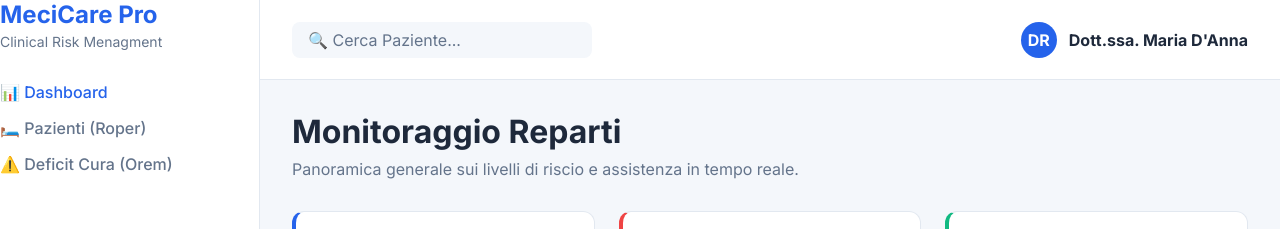
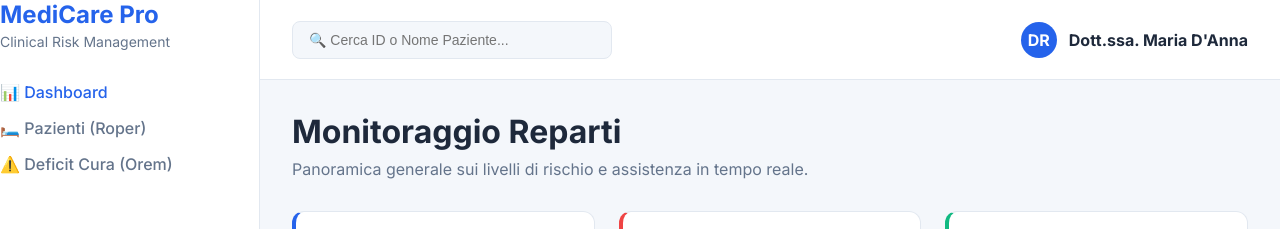
Before and after one commit to GennaroBuonomo/medicare-dashboard, a React (Vite) app: page / in a window 1280 px wide. Shown: the top 229 px of the page. Built offline with nearby package versions, Linux system fonts and the light colour scheme.

Commit message:
Refactor App component: add search functionality and improve UI text

```diff
--- a/src/App.jsx
+++ b/src/App.jsx
@@ -1,7 +1,18 @@
+import { useState } from 'react';
 import data from './data.json';
 import './App.css'
 
 function App() {
+
+  // La "memoria" che conserva le lettere che digitiamo nella barra
+  const [ searchTerm, setSearchTerm ] = useState(''); // <-- QUI C'ERA LA VIRGOLA! Ora c'è il punto e virgola
+
+  //Creiamo una lista dinamica in base a cosa c'è scritto nello stato
+  const filteredPatients = data.patients.filter(patient =>
+    patient.name.toLowerCase().includes(searchTerm.toLowerCase()) ||
+    patient.id.toLowerCase().includes(searchTerm.toLowerCase())
+  );
+
   //Calcoliamo i dati in tempo reale dal JSON
   const totalPatients = data.patients.length;
   const criticalPatients = data.patients.filter(p => p.riskLevel === 'high').length;
@@ -10,13 +21,13 @@ function App() {
   return (
     <div className="dashboard-layout">
 
-         {/* MENU LATERARE */}
+         {/* MENU LATERALE */}
       <aside className="sidebar">
         <h2 style={{ color: '#2563eb', marginBottom: '4px'}}>
-          MeciCare Pro
+          MediCare Pro
         </h2>
         <p style={{ color: '#64748b', fontSize: '14px', marginBottom: '32px' }}>
-          Clinical Risk Menagment
+          Clinical Risk Management
         </p>
 
         <nav style={{ display: 'flex', flexDirection: 'column', gap: '16px', fontWeight: '500' }}>
@@ -25,24 +36,40 @@ function App() {
           <p style={{ color: '#64748b', cursor: 'pointer' }}>⚠️ Deficit Cura (Orem)</p>
         </nav>
       </aside>
+
          {/* BARRA SUPERIORE */}
          <header className="top-header">
-          <div style={{ padding: '8px 16px', backgroundColor: '#f4f7fb', borderRadius: '8px', color: '#64748b', width: '300px' }}>
-            🔍 Cerca Paziente...
-          </div>
-          <div style={{ display: 'flex', alignItems: 'center', gap: '12px' }}>
+        <input
+          type="text"
+          placeholder="🔍 Cerca ID o Nome Paziente..."
+          value={searchTerm}
+          onChange={(e) => setSearchTerm(e.target.value)}
+          style={{
+            padding: '10px 16px',
+            backgroundColor: '#f4f7fb',
+            border: '1px solid #e2e8f0',
+            borderRadius: '8px',
+            color: '#1e293b',
+            width: '320px',
+            outline: 'none',
+            fontSize: '14px'
+          }}
+        />
+        <div style={{ display: 'flex', alignItems: 'center', gap: '12px' }}>
           <div style={{ width: '36px', height: '36px', borderRadius: '50%', backgroundColor: '#2563eb', color: 'white', display: 'flex', alignItems: 'center', justifyContent: 'center', fontWeight: 'bold' }}>
             DR
           </div>
           <p><strong>Dott.ssa. Maria D'Anna</strong></p>
         </div>
-         </header>
+      </header>
+
            {/* AREA DATI CENTRALE */}
            <main className="main-content">
             <h1>Monitoraggio Reparti</h1>
             <p style={{ color: '#64748b', marginTop: '8px' }}>
-              Panoramica generale sui livelli di riscio e assistenza in tempo reale.
+              Panoramica generale sui livelli di rischio e assistenza in tempo reale.
             </p>
+
             {/* LA GRIGLIA DELLE CARD (KPI) */}
         <div style={{ display: 'flex', gap: '24px', marginTop: '32px' }}>
 
@@ -65,6 +92,7 @@ function App() {
           </div>
 
         </div>
+
         {/* LISTA PAZIENTI (Sotto le card) */}
         <h2 style={{ marginTop: '40px', marginBottom: '16px', color: '#1e293b', fontSize: '20px' }}>
           Dettaglio Pazienti
@@ -83,14 +111,12 @@ function App() {
               </tr>
             </thead>
             <tbody>
-              {/* Il magico .map() di React per generare le righe dal nostro file JSON */}
-              {data.patients.map((patient) => (
+              {filteredPatients.map((patient) => (
                 <tr key={patient.id}>
                   <td style={{ fontWeight: '600', color: '#2563eb' }}>{patient.id}</td>
                   <td style={{ color: '#1e293b', fontWeight: '500' }}>{patient.name}</td>
                   <td style={{ color: '#64748b' }}>{patient.department}</td>
                   <td>
-                    {/* Logica condizionale per assegnare la classe del badge corretto */}
                     <span className={`badge ${
                       patient.riskLevel === 'high' ? 'badge-high' :
                       patient.riskLevel === 'medium' ? 'badge-medium' : 'badge-low'
@@ -100,7 +126,6 @@ function App() {
                     </span>
                   </td>
                   <td>
-                    {/* Evidenziamo in rosso se lo score di Roper è troppo basso (< 6) */}
                     <strong style={{ color: patient.roperScore < 6 ? '#ef4444' : '#1e293b' }}>
                       {patient.roperScore} / 12
                     </strong>
@@ -117,4 +142,4 @@ function App() {
   );
 }
 
-export default App
+export default App;
```
